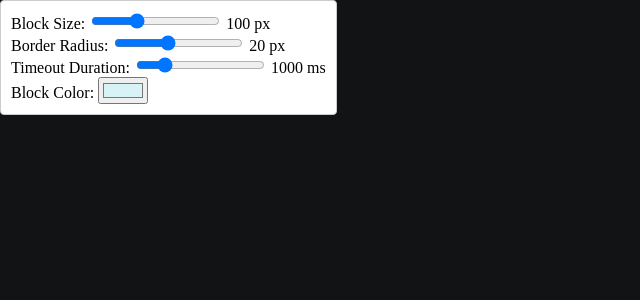
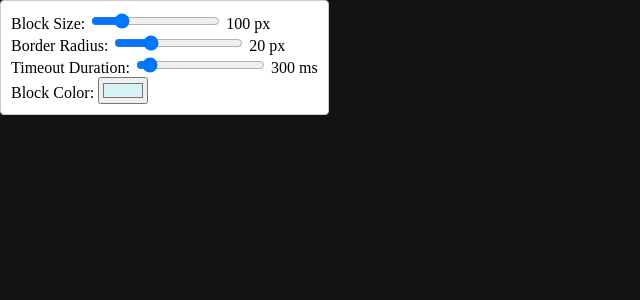
Before and after one commit to MacketSWE/pzt, a React (Create React App) app: page / in a window 1280 px wide. Shown: the top 300 px of the page, without its empty margins (0-640 px from the left). Built offline with nearby package versions, Linux system fonts and the light colour scheme.

Commit message:
version1

```diff
--- a/src/features/Blocks/BlocksPage/BlocksPage.tsx
+++ b/src/features/Blocks/BlocksPage/BlocksPage.tsx
@@ -5,7 +5,7 @@ import styles from "./BlocksPage.module.css";
 export const BlocksPage = () => {
   const [blockSize, setBlockSize] = useState(100);
   const [borderRadiusValue, setBorderRadiusValue] = useState(20);
-  const [timeoutDuration, setTimeoutDuration] = useState(1000);
+  const [timeoutDuration, setTimeoutDuration] = useState(300);
   const [activeBlocks, setActiveBlocks] = useState<Record<number, boolean>>({});
   const [blockColor, setBlockColor] = useState("#d7f3f5"); // Default color set to blue
   const [isSettingsMinimized, setIsSettingsMinimized] = useState(false);
@@ -162,8 +162,6 @@ const SettingsPanel = ({
   setBlockSize,
   borderRadiusValue,
   setBorderRadiusValue,
-  numOfBlocks,
-  setNumOfBlocks,
   timeoutDuration,
   setTimeoutDuration,
   blockColor,
@@ -183,7 +181,7 @@ const SettingsPanel = ({
             <input
               type="range"
               min="50"
-              max="200"
+              max="300"
               value={blockSize}
               onChange={(e) => setBlockSize(Number(e.target.value))}
             />{" "}
@@ -193,7 +191,7 @@ const SettingsPanel = ({
             <label>Border Radius: </label>
             <input
               type="range"
-              min="0"
+              min="10"
               max="50"
               value={borderRadiusValue}
               onChange={(e) => setBorderRadiusValue(Number(e.target.value))}
@@ -206,7 +204,7 @@ const SettingsPanel = ({
             <input
               type="range"
               min="100"
-              max="5000"
+              max="4000"
               step="100"
               value={timeoutDuration}
               onChange={(e) => setTimeoutDuration(Number(e.target.value))}
```
